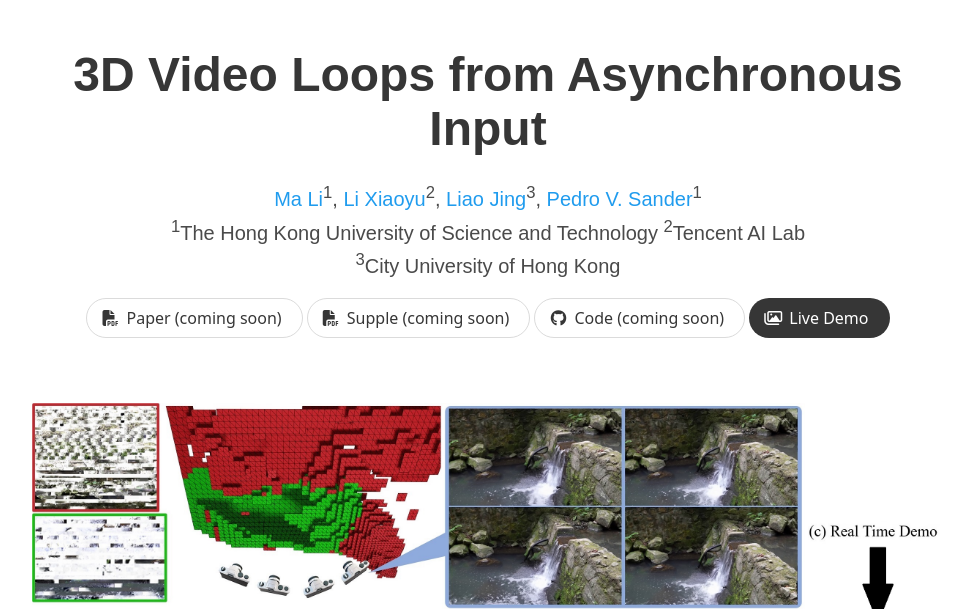
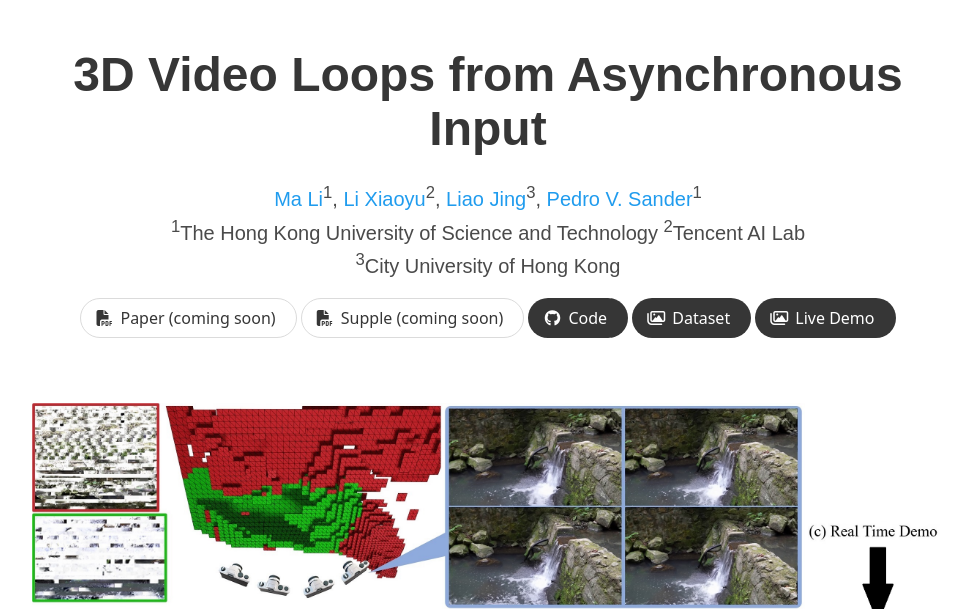
Before and after one commit to limacv/VideoLoop3D_web, a plain HTML site: page index.html in a window 1280 px wide. Shown: the top 609 px of the page, without its empty margins (152-1127 px from the left). Drawn offline with nearby package versions, Linux system fonts and the light colour scheme; some icons are missing.

Commit message:
Add code and dataset link

```diff
--- a/index.html
+++ b/index.html
@@ -91,13 +91,24 @@
               </span>
               <!-- Code Link. -->
               <span class="link-block">
-                <a href="none"
-                   class="external-link button is-normal is-rounded"
+                <a href="https://github.com/limacv/VideoLoop3D"
+                   class="external-link button is-normal is-rounded is-dark"
                    target="_blank">
                   <span class="icon">
                       <i class="fab fa-github"></i>
                   </span>
-                  <span>Code (coming soon)</span>
+                  <span>Code</span>
+                  </a>
+              </span>
+              <!-- Dataset Link. -->
+              <span class="link-block">
+                <a href="https://hkustconnect-my.sharepoint.com/:f:/g/personal/lmaag_connect_ust_hk/EiZnIyUYmJdLpQ5hiLtkz8IBfAyeoUiXHt5H0-pFgzV9cg?e=OBNIas"
+                   class="external-link button is-normal is-rounded is-dark"
+                   target="_blank">
+                  <span class="icon">
+                      <i class="far fa-images"></i>
+                  </span>
+                  <span>Dataset</span>
                   </a>
               </span>
               <!-- Dataset Link. -->
@@ -110,6 +121,7 @@
                   </span>
                   <span>Live Demo</span>
                   </a>
+              </span>
             </div>
 
           </div>
```
Also changed, not shown: 1 other file.
